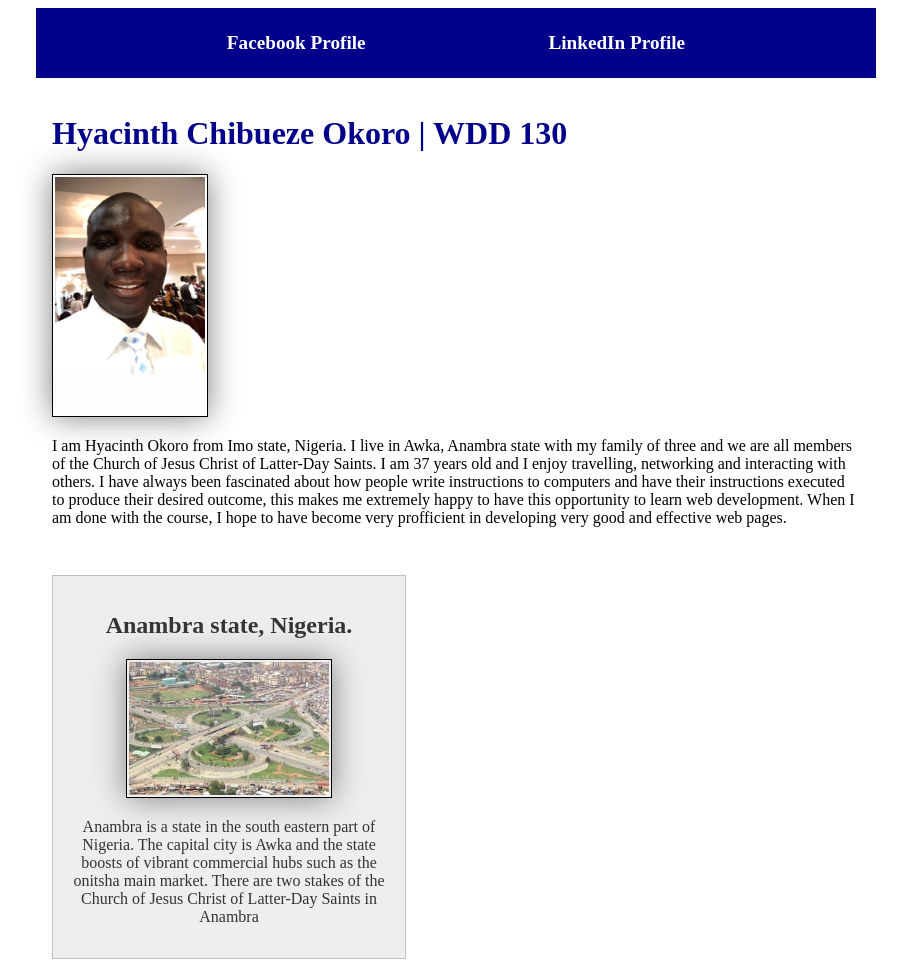
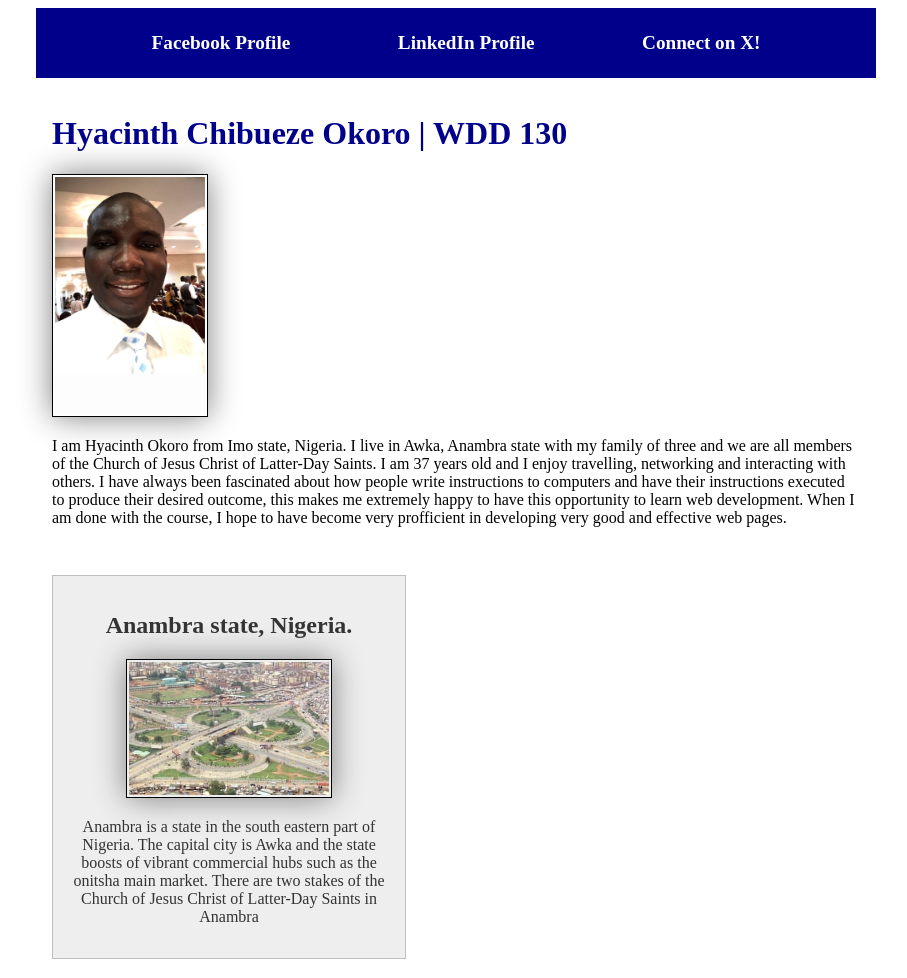
Before and after one commit to ChibuezeO/wdd130, a plain HTML site: page index.html in a window 1280 px wide. Shown: the top 978 px of the page, without its empty margins (184-1091 px from the left). Drawn offline with Linux system fonts and the light colour scheme.

Commit message:
Second update

```diff
--- a/index.html
+++ b/index.html
@@ -13,6 +13,7 @@
                 <nav>
                     <a href="https://web.facebook.com/hyacinth.okoro">Facebook Profile</a>
                     <a href="https://www.linkedin.com/in/hyacinth-okoro-30184179/">LinkedIn Profile</a>
+                    <a href="https://x.com/hyacinth_okoro">Connect on X!</a>
                 </nav>
             </header>
             <div class="grid">
```
